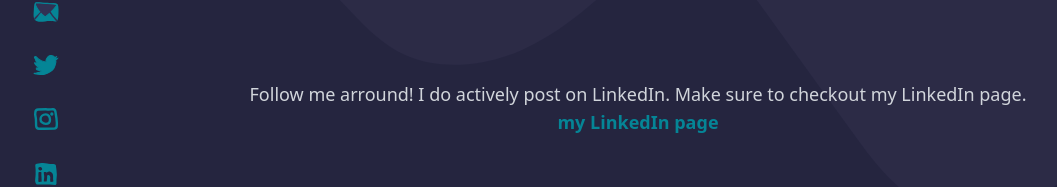
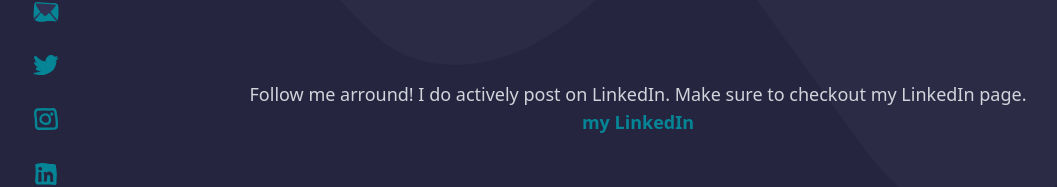
Before and after one commit to fojanb/Fojan-Portfolio, a React (Create React App) app: page /fojan-linkedin in a window 1280 px wide. Shown: the part 183-370 px from the top of the page, without its empty margins (2-1059 px from the left). Built offline with nearby package versions, Linux system fonts and the light colour scheme.

Commit message:
Works Update

```diff
--- a/src/components/LinkedIn/LinkedIn.js
+++ b/src/components/LinkedIn/LinkedIn.js
@@ -10,7 +10,7 @@
         </p>
         <a href="https://www.linkedin.com/in/fojanbabaali/" target="_blank">
           <span className="pt-8 font-bold text-greeny hover:text-lightGreeny transform hover:scale-100 hover:transition duration-500 ease-in-out">
-            my LinkedIn page
+            my LinkedIn
           </span>
         </a>
         <div className="mt-16">
```
